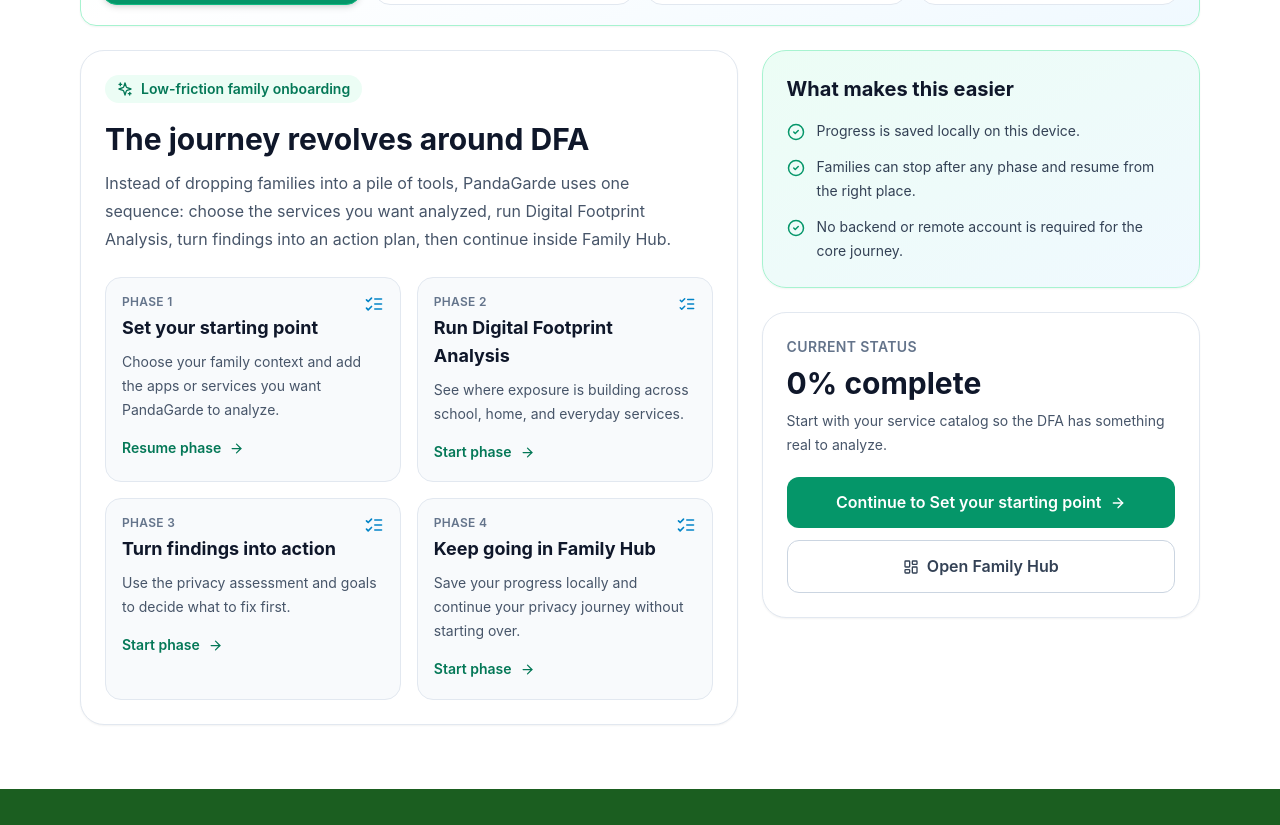
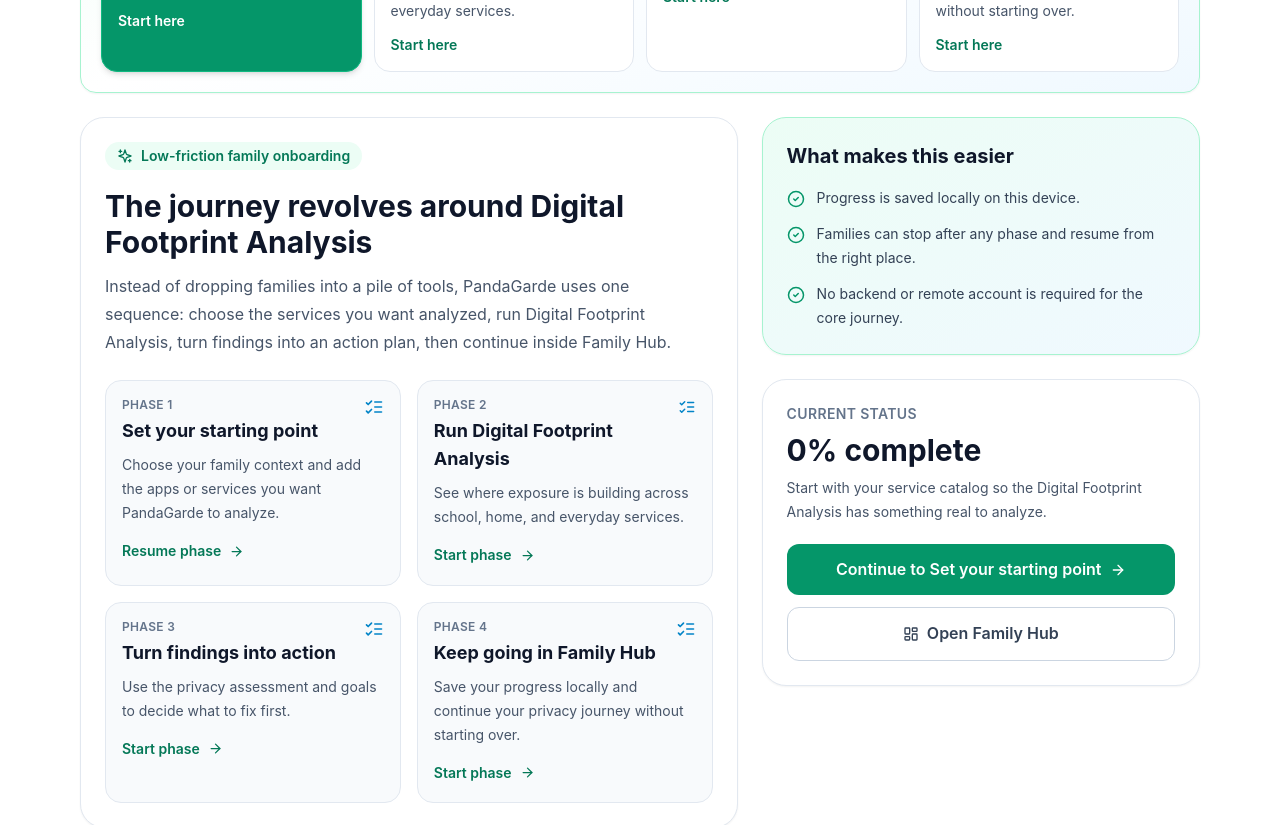
Before and after one commit to Facely1er/PandaGarde-familyHub-v3, a React (Vite) app: page /get-started in a window 1280 px wide. Shown: the part 800-1625 px from the top of the page. Built offline with nearby package versions, Linux system fonts and the light colour scheme.

Commit message:
Replace DFA acronym with full term

```diff
--- a/src/pages/DigitalFootprintPage.tsx
+++ b/src/pages/DigitalFootprintPage.tsx
@@ -59,7 +59,7 @@ const DigitalFootprintPage: React.FC = () => {
     return (
       <EmptyStateWithServicePrompt
         feature="Your family's digital footprint"
-        description="See how your family's data is used across school, home, and everyday apps. Add at least 3 services first so the DFA has something real to analyze."
+        description="See how your family's data is used across school, home, and everyday apps. Add at least 3 services first so the Digital Footprint Analysis has something real to analyze."
         minimumServices={3}
         icon={<BarChart3 size={24} className="text-white" />}
       />
@@ -102,7 +102,7 @@ const DigitalFootprintPage: React.FC = () => {
 
         <div className="mb-8">
           <p className="mb-3 text-sm text-gray-500 dark:text-gray-400">
-            <span className="font-medium text-gray-700 dark:text-gray-300">Current phase:</span> DFA results
+            <span className="font-medium text-gray-700 dark:text-gray-300">Current phase:</span> Digital Footprint Analysis results
             {' · '}
             <Link to="/get-started" className="inline-flex items-center gap-1 font-medium text-blue-600 hover:underline dark:text-blue-400">
               <ShoppingBag size={14} /> Review overall journey
@@ -125,7 +125,7 @@ const DigitalFootprintPage: React.FC = () => {
           </div>
           <div>
             <h1 className="mb-2 text-3xl font-bold text-gray-900 dark:text-white">Your family's digital footprint</h1>
-            <p className="text-gray-600 dark:text-gray-400">Review where exposure is building across apps and services, compare the Basic and Advanced DFA scores, then continue straight into privacy assessment while the context is still fresh.</p>
+            <p className="text-gray-600 dark:text-gray-400">Review where exposure is building across apps and services, compare the Basic and Advanced Digital Footprint Analysis scores, then continue straight into privacy assessment while the context is still fresh.</p>
           </div>
         </div>
 
@@ -142,7 +142,7 @@ const DigitalFootprintPage: React.FC = () => {
                   <h3 className="text-lg font-bold text-blue-900 dark:text-blue-100">Improve your analysis</h3>
                   <span className="rounded-full bg-blue-100 px-2 py-0.5 text-xs font-medium text-blue-700 dark:bg-blue-800 dark:text-blue-200">{totalServicesCount} of 5+ services</span>
                 </div>
-                <p className="mb-3 text-sm text-blue-800 dark:text-blue-200">You already have a usable DFA. Add more services later if you want a broader household view, but you do not need to wait to continue into assessment.</p>
+                <p className="mb-3 text-sm text-blue-800 dark:text-blue-200">You already have a usable Digital Footprint Analysis. Add more services later if you want a broader household view, but you do not need to wait to continue into assessment.</p>
                 <div className="flex flex-wrap gap-3">
                   <Link to="/privacy-assessment" className="inline-flex items-center gap-2 rounded-lg bg-blue-700 px-4 py-2 font-semibold text-white hover:bg-blue-800">Continue to assessment <ArrowRight size={16} /></Link>
                   <Link to="/service-catalog" className="inline-flex items-center gap-2 rounded-lg border border-blue-300 px-4 py-2 font-semibold text-blue-700 hover:bg-blue-100/60 dark:border-blue-700 dark:text-blue-200">Add more services</Link>
--- a/src/pages/GetStartedPage.tsx
+++ b/src/pages/GetStartedPage.tsx
@@ -16,7 +16,7 @@ const GetStartedPage: React.FC = () => {
 
   return (
     <PageLayout
-      title="Start Your DFA Journey"
+      title="Start Your Digital Footprint Analysis Journey"
       subtitle="PandaGarde starts with Digital Footprint Analysis. Move through four phases, save progress locally, and resume without losing your place."
       icon={ShieldCheck}
       badge="GET STARTED"
@@ -31,7 +31,7 @@ const GetStartedPage: React.FC = () => {
               <div className="inline-flex items-center gap-2 rounded-full bg-emerald-50 px-3 py-1 text-sm font-semibold text-emerald-700">
                 <Sparkles size={16} /> Low-friction family onboarding
               </div>
-              <h2 className="mt-4 text-3xl font-bold text-slate-900">The journey revolves around DFA</h2>
+              <h2 className="mt-4 text-3xl font-bold text-slate-900">The journey revolves around Digital Footprint Analysis</h2>
               <p className="mt-3 max-w-3xl text-base leading-7 text-slate-600">
                 Instead of dropping families into a pile of tools, PandaGarde uses one sequence: choose the services you want analyzed, run Digital Footprint Analysis, turn findings into an action plan, then continue inside Family Hub.
               </p>
@@ -68,7 +68,7 @@ const GetStartedPage: React.FC = () => {
               <div className="rounded-3xl border border-slate-200 bg-white p-6 shadow-sm">
                 <div className="text-sm font-semibold uppercase tracking-wide text-slate-500">Current status</div>
                 <div className="mt-2 text-3xl font-bold text-slate-900">{journey.progressPercent}% complete</div>
-                <p className="mt-2 text-sm leading-6 text-slate-600">{journey.progressPercent === 0 ? 'Start with your service catalog so the DFA has something real to analyze.' : 'Keep following the DFA-led path instead of jumping between disconnected pages.'}</p>
+                <p className="mt-2 text-sm leading-6 text-slate-600">{journey.progressPercent === 0 ? 'Start with your service catalog so the Digital Footprint Analysis has something real to analyze.' : 'Keep following the Digital Footprint Analysis-led path instead of jumping between disconnected pages.'}</p>
                 <div className="mt-5 space-y-3">
                   <Link to={nextPhase.path} className="inline-flex w-full items-center justify-center gap-2 rounded-xl bg-emerald-600 px-4 py-3 font-semibold text-white transition-colors hover:bg-emerald-700">
                     Continue to {nextPhase.title} <ArrowRight size={16} />
--- a/src/pages/HomePage.tsx
+++ b/src/pages/HomePage.tsx
@@ -315,7 +315,7 @@ const HomePage: React.FC = () => {
               <div className="premium-hero__workspace-grid">
                 <div className="premium-hero__metric-card premium-hero__metric-card--primary">
                   <span className="premium-hero__metric-label">Current path</span>
-                  <strong>DFA → Action Plan → Hub</strong>
+                  <strong>Digital Footprint Analysis → Action Plan → Hub</strong>
                   <p>One coherent route instead of disconnected pages and tools.</p>
                 </div>
 
```
